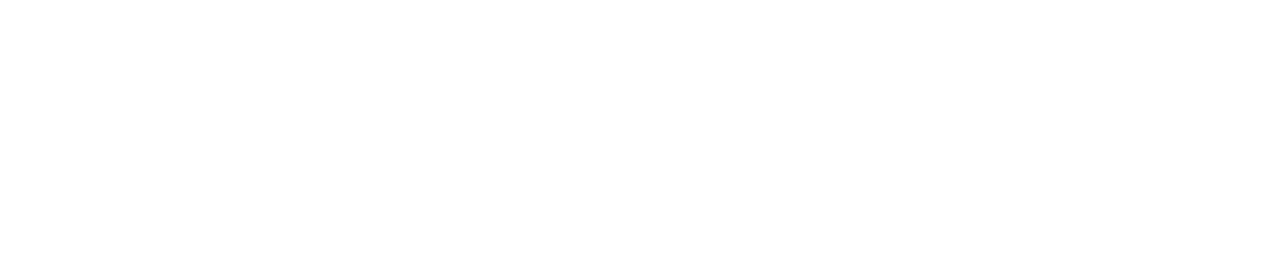
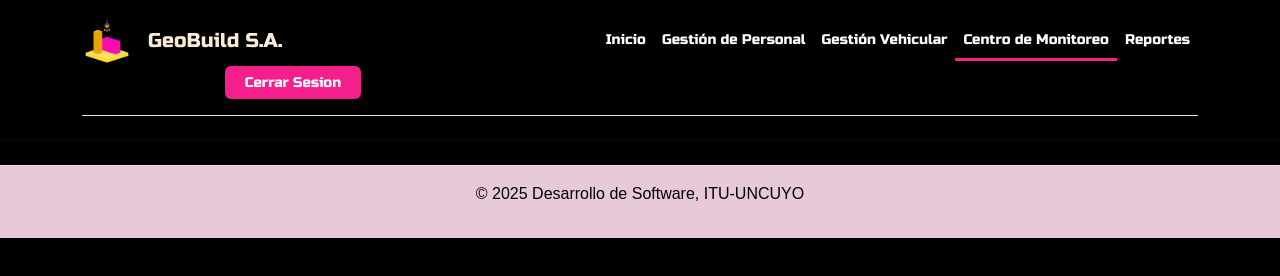
Before and after one commit to yaezl/rastreo-de-flota.copia, a plain HTML site: page templates/monitoreo.html in a window 1280 px wide. Drawn offline with Linux system fonts and the light colour scheme.

Commit message:
arreglé el css del logueo y agregué el menú en todos los html

```diff
--- a/css/sign-in.css
+++ b/css/sign-in.css
@@ -1,8 +1,7 @@
-html,
-body {
+html, body {
   height: 100%;
   background-color: black;
-
+  font-family: 'Russo One';
 }
 
 .form-signin {
@@ -10,28 +9,11 @@ body {
   padding: 1rem;
 }
 
-.form-signin .form-floating:focus-within {
-  z-index: 2;
-
-  /*outline: none !important; /* Elimina cualquier borde predeterminado */
-  /*border: solid #FF1493 !important; /* Borde rosado */
-  /*box-shadow:#FF1493 !important; /* Sombra rosada */
-
+.form-control:focus {
+  border-color: #FF1493; /* Cambia el color del borde */
+  box-shadow: 0 0 20px #FF1493; /* Efecto de resplandor rosa*/
+  outline: none; /* Elimina el contorno predeterminado */
 }
-
-/* NO FUNCIONA - es para cambiar fondo azul*/
-.form-signin .form-floating:focus {
-  outline: none !important; /* Elimina cualquier borde predeterminado */
-  border: 2px solid #FF1493 !important; /* Borde rosado */
-  box-shadow: 0 0 5px #FF1493 !important; /* Sombra rosada */
-}
-
-/* Esto elimina el resaltado azul en navegadores como Chrome y Edge */
-.form-signin .form-floating:focus-visible {
-  outline: none !important;
-}
-/* ---------------------------- */
-
 
 .form-signin input[type="email"] {
   margin-bottom: -1px;
@@ -66,6 +48,7 @@ body {
 
 #titulo{
   color: #f51f8c;
+  font-size: 25px;
 }
 
 .creditos{
--- a/templates/monitoreo.html
+++ b/templates/monitoreo.html
@@ -0,0 +1,61 @@
+<!DOCTYPE html>
+<html lang="es">
+
+<head>
+  <meta charset="UTF-8">
+  <meta name="viewport" content="width=device-width, initial-scale=1.0">
+  <!-- CSS -->
+  <link rel="stylesheet" href="../css/bootstrap.css">
+  <link rel="stylesheet" href="../css/costume.css">
+  <!-- FONTS -->
+  <link rel="preconnect" href="https://fonts.googleapis.com">
+  <link rel="preconnect" href="https://fonts.gstatic.com" crossorigin>
+  <link href="https://fonts.googleapis.com/css2?family=Russo+One&display=swap" rel="stylesheet">
+  <!-- ICON DE LA PÁGINA -->
+  <link rel="shortcut icon" href="../img/lampara-de-techo.png" type="image/x-icon">
+  <title>Sistema de Rastreo de Flotas</title>
+</head>
+
+<body>
+  <div class="container">
+    <header
+      class="d-flex flex-wrap align-items-center justify-content-center justify-content-md-between py-3 mb-4 border-bottom">
+      <div class="col-md-3 mb-2 mb-md-0">
+        <a href="#" class="navbar-brand d-flex align-items-center">
+          <img src="../img/lampara-de-techo.png" alt="Logo Rastreo de flotas" class="img-fluid"
+            style="max-height: 50px ;">
+          <span class="fs-5" id="nombreEmpresa"> GeoBuild S.A. </span>
+        </a>
+      </div>
+
+      <ul class="nav col-12 col-md-auto mb-2 justify-content-center mb-md-0">
+        <li><a href="index.html" class="nav-link px-2">Inicio</a></li>
+        <li><a href="personal.html" class="nav-link px-2">Gestión de Personal</a></li>
+        <li><a href="vehiculos.html" class="nav-link px-2">Gestión Vehicular</a></li>
+        <li><a href="monitoreo.html" class="nav-link active px-2">Centro de Monitoreo</a></li>
+        <li><a href="reportes.html" class="nav-link px-2">Reportes</a></li>
+      </ul>
+
+      <div class="col-md-3 text-end">
+        <button type="button" class="btn btn-primary" id="salir">
+          <a href="logueo.html" class="nav-link px-2">Cerrar Sesion</a>
+        </button>
+      </div>
+    </header>
+  </div>
+  <hr>
+
+
+
+
+  <!-- Footer -->
+  <footer class=" py-3 my-4 border-top">
+    <!-- DERECHOS DE AUTOR -->
+    <div>
+      <p class="creditos">&copy; 2025 Desarrollo de Software, ITU-UNCUYO</p>
+    </div>
+  </footer>
+
+</body>
+
+</html>
```
Also changed, not shown: templates/personal.html (+61 -0 lines), templates/vehiculos.html (+61 -0 lines).
